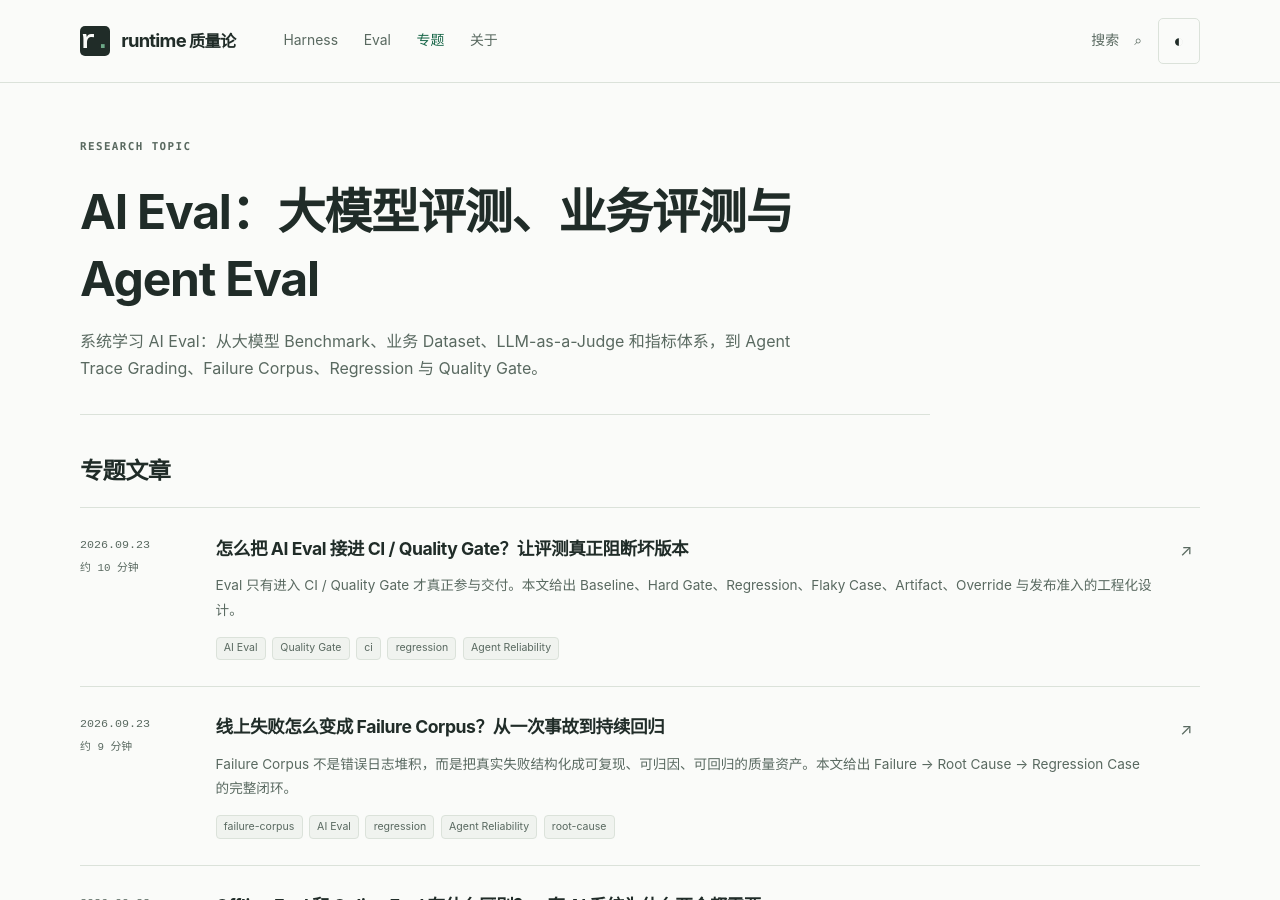
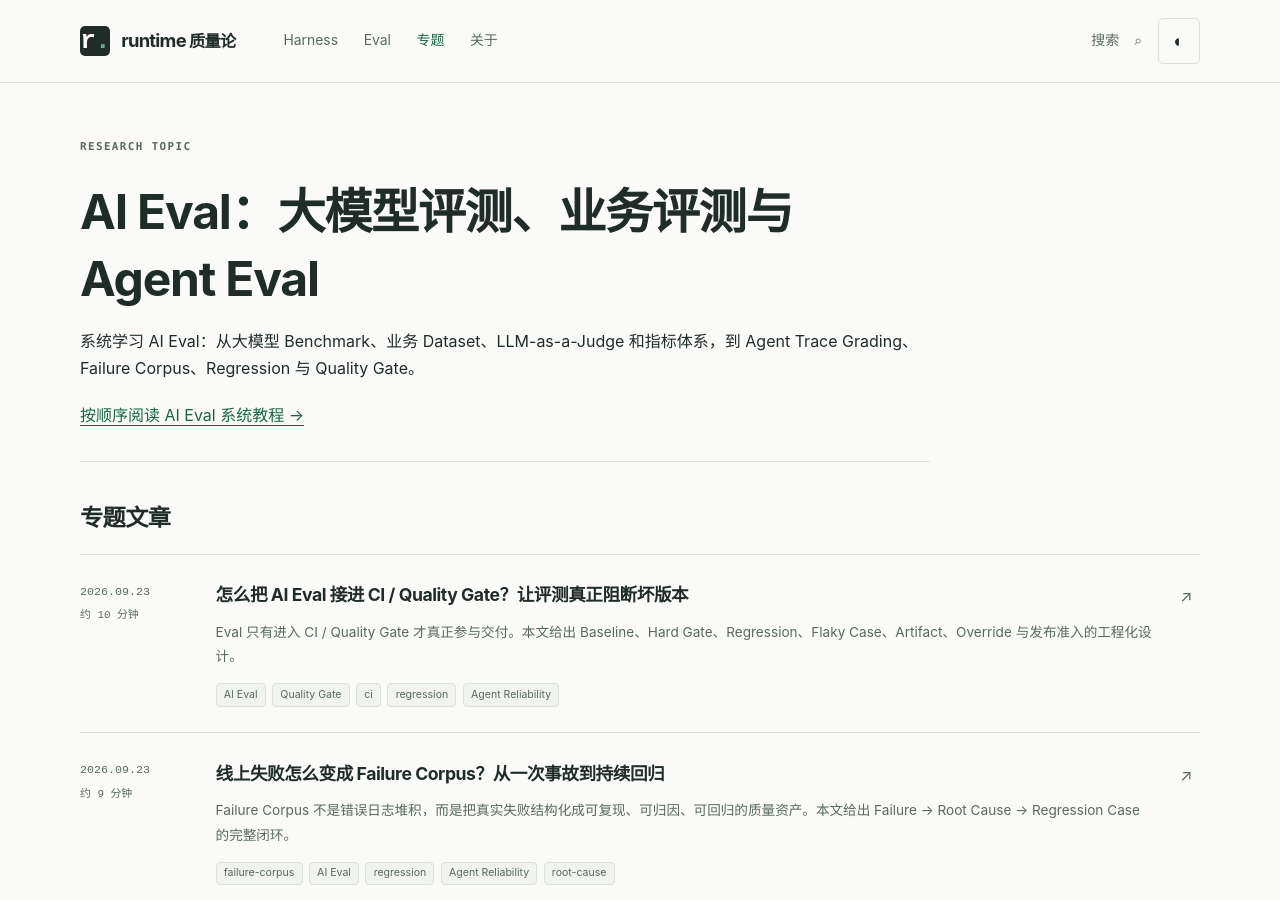
Before and after one commit to hugfeature/hugfeature.github.io, a Jekyll site: the page built from topics/ai-eval.html, in a window 1280 px wide and 900 px high. Built offline with Jekyll 4.4.1, drawn with Linux system fonts in a browser that asks for light colours; some of the changed text lies outside the part shown.

Commit message:
seo: route topic pages to primary series

```diff
--- a/_layouts/topic.html
+++ b/_layouts/topic.html
@@ -1,6 +1,15 @@
 ---
 layout: default
 ---
-<div class="page-header"><p class="eyebrow">RESEARCH TOPIC</p><h1>{{ page.title }}</h1><p>{{ page.description }}</p></div>
-<section aria-labelledby="topic-posts"><h2 id="topic-posts">专题文章</h2>{% assign entries = site.posts | where_exp: 'post', 'post.tags contains page.topic' %}{% if entries.size > 0 %}{% include post-list.html posts=entries %}{% else %}<p class="empty-state">这个专题正在整理。先从 <a href="{{ '/harness/' | relative_url }}">Agent Harness 系列</a>了解相关执行机制。</p>{% endif %}</section>
-<section class="home-section"><h2>知识路径</h2><p class="muted">执行 → 证据 → 评测 → 回归 → 交付</p><div class="topic-path">{% for topic in site.data.topics %}<a href="{{ '/topics/' | append: topic.slug | append: '/' | relative_url }}" {% if topic.slug == page.topic %}aria-current="page"{% endif %}>{{ topic.name }} →</a>{% endfor %}</div><p><a href="{{ '/harness/' | relative_url }}">按顺序阅读 Harness 系列 →</a></p></section>
+{% assign primary_series_url = '/harness/' %}
+{% assign primary_series_label = 'Agent Harness 系列' %}
+{% if page.topic == 'ai-eval' %}
+  {% assign primary_series_url = '/eval/' %}
+  {% assign primary_series_label = 'AI Eval 系统教程' %}
+{% elsif page.topic == 'agent-harness' %}
+  {% assign primary_series_url = '/harness/' %}
+  {% assign primary_series_label = 'Agent Harness 系列' %}
+{% endif %}
+<div class="page-header"><p class="eyebrow">RESEARCH TOPIC</p><h1>{{ page.title }}</h1><p>{{ page.description }}</p>{% if page.topic == 'ai-eval' %}<p><a href="{{ '/eval/' | relative_url }}">按顺序阅读 AI Eval 系统教程 →</a></p>{% endif %}</div>
+<section aria-labelledby="topic-posts"><h2 id="topic-posts">专题文章</h2>{% assign entries = site.posts | where_exp: 'post', 'post.tags contains page.topic' %}{% if entries.size > 0 %}{% include post-list.html posts=entries %}{% else %}<p class="empty-state">这个专题正在整理。先从 <a href="{{ primary_series_url | relative_url }}">{{ primary_series_label }}</a>了解相关内容。</p>{% endif %}</section>
+<section class="home-section"><h2>知识路径</h2><p class="muted">执行 → 证据 → 评测 → 回归 → 交付</p><div class="topic-path">{% for topic in site.data.topics %}<a href="{{ '/topics/' | append: topic.slug | append: '/' | relative_url }}" {% if topic.slug == page.topic %}aria-current="page"{% endif %}>{{ topic.name }} →</a>{% endfor %}</div><p><a href="{{ primary_series_url | relative_url }}">按顺序阅读 {{ primary_series_label }} →</a></p></section>
```
